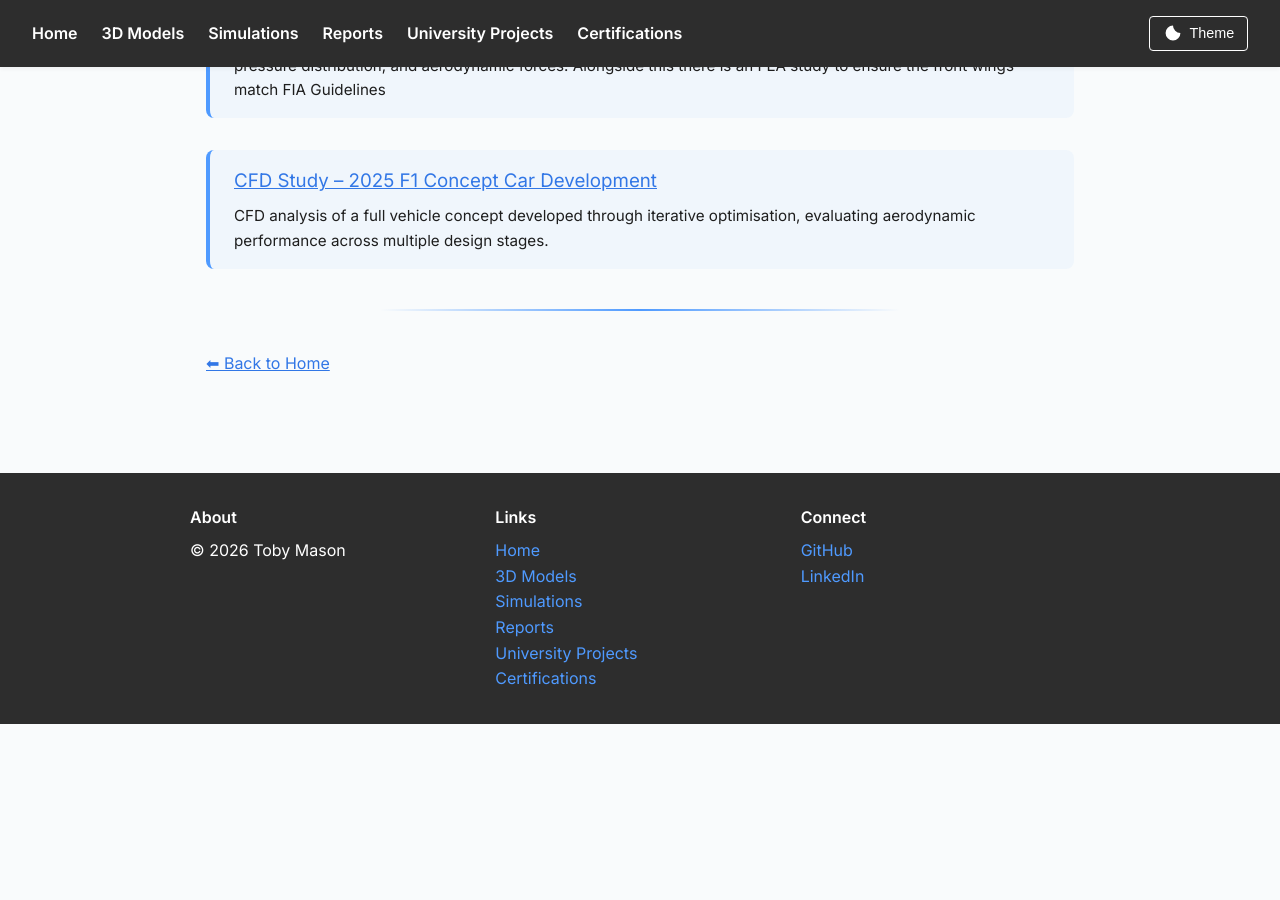
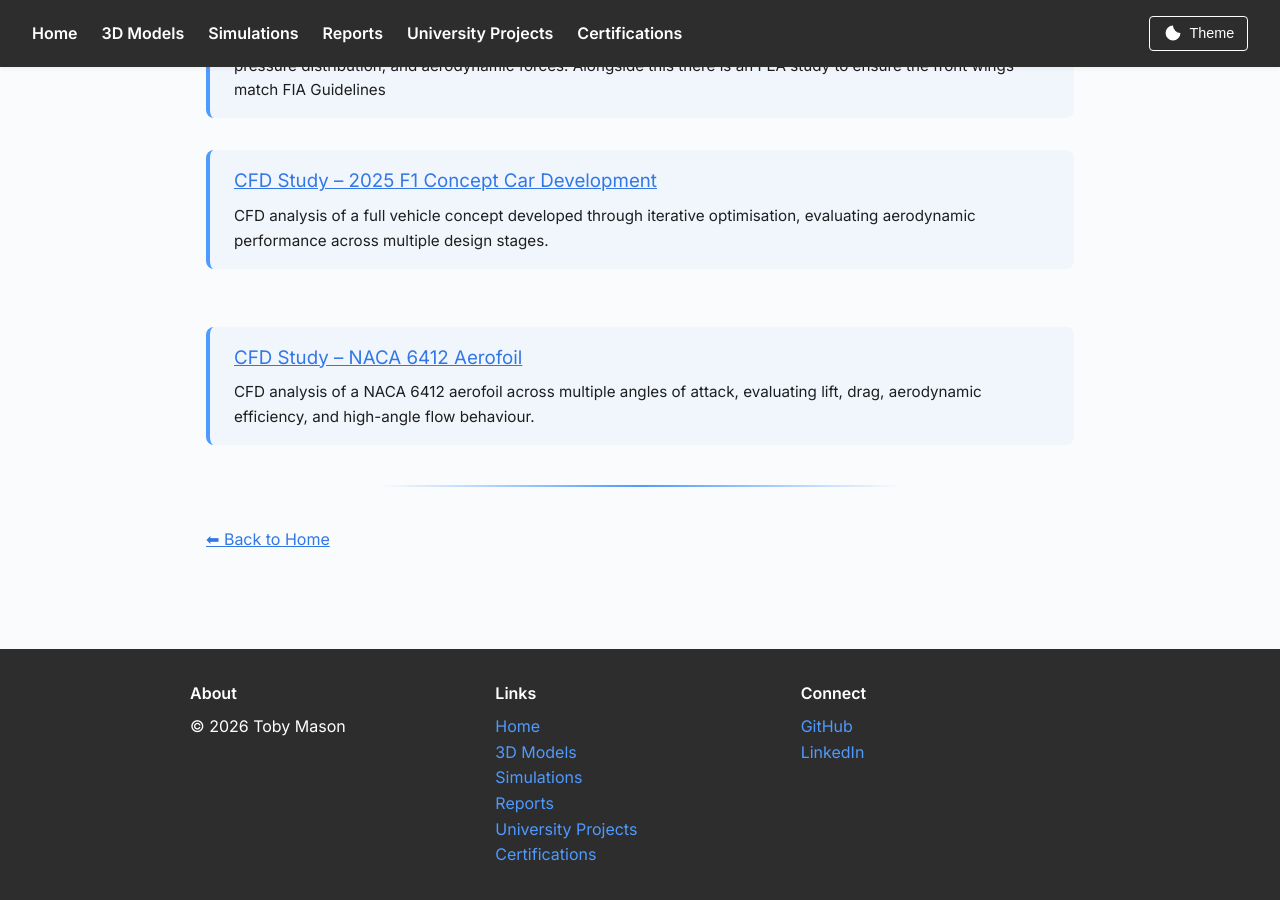
Before and after one commit to tob-mas/engineeringportfolio, a Jekyll site: the page built from simulations/simulations.md, in a window 1280 px wide and 900 px high, scrolled down 519 px. Built offline with Jekyll 4.4.1, drawn with Linux system fonts in a browser that asks for light colours; before the commit the page ends 1243 px from its top, so only the background shows below that.

Commit message:
Update simulations.md

```diff
--- a/simulations/simulations.md
+++ b/simulations/simulations.md
@@ -33,6 +33,17 @@ This section presents simulation projects related to **structural**, **thermal**
   </p>
 </div>
 
+<div class="content-block">
+  <h3>
+   <a href="{{ site.baseurl }}/simulations/03-06-26">
+    CFD Study – NACA 6412 Aerofoil
+  </a>
+</h3>
+<p>
+  CFD analysis of a NACA 6412 aerofoil across multiple angles of attack, evaluating lift, drag, aerodynamic efficiency, and high-angle flow behaviour.
+  </p>
+</div>
+
 ---
 
 [⬅ Back to Home]({{ site.baseurl }}/)
```
